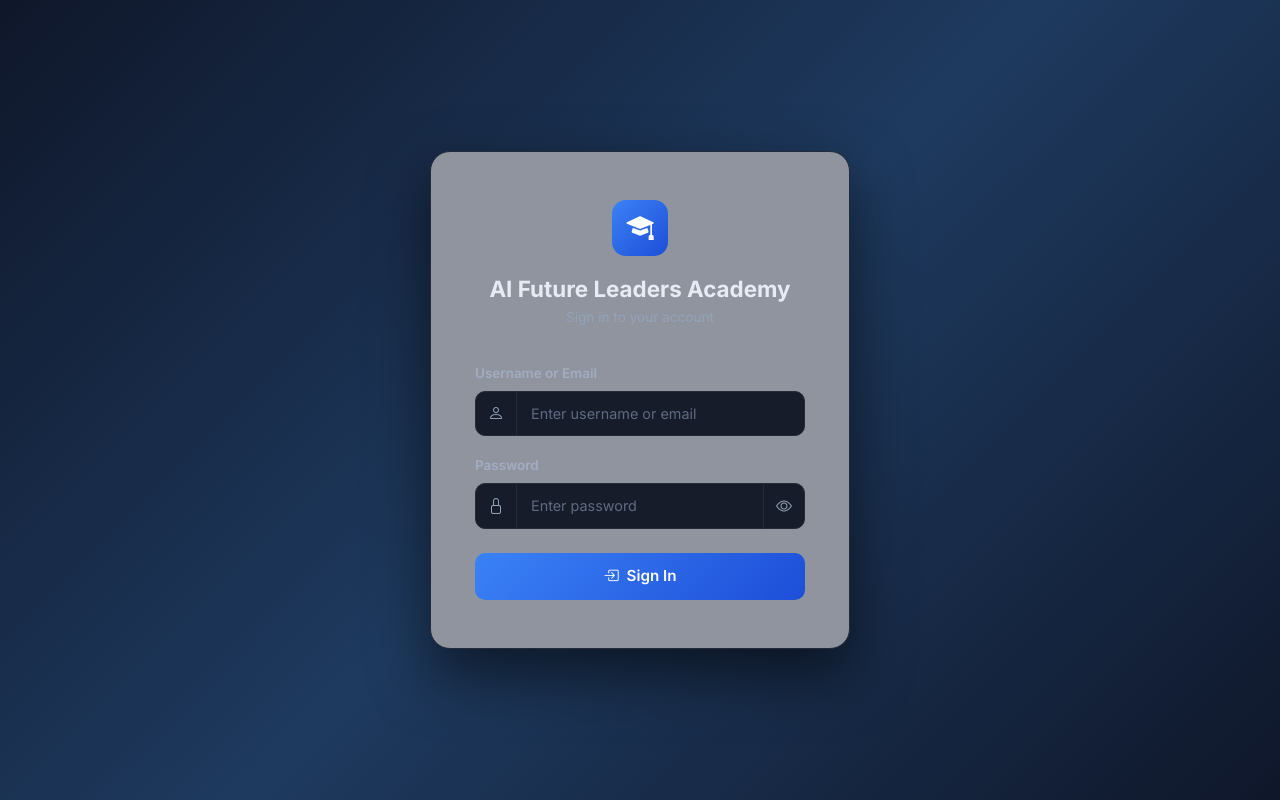
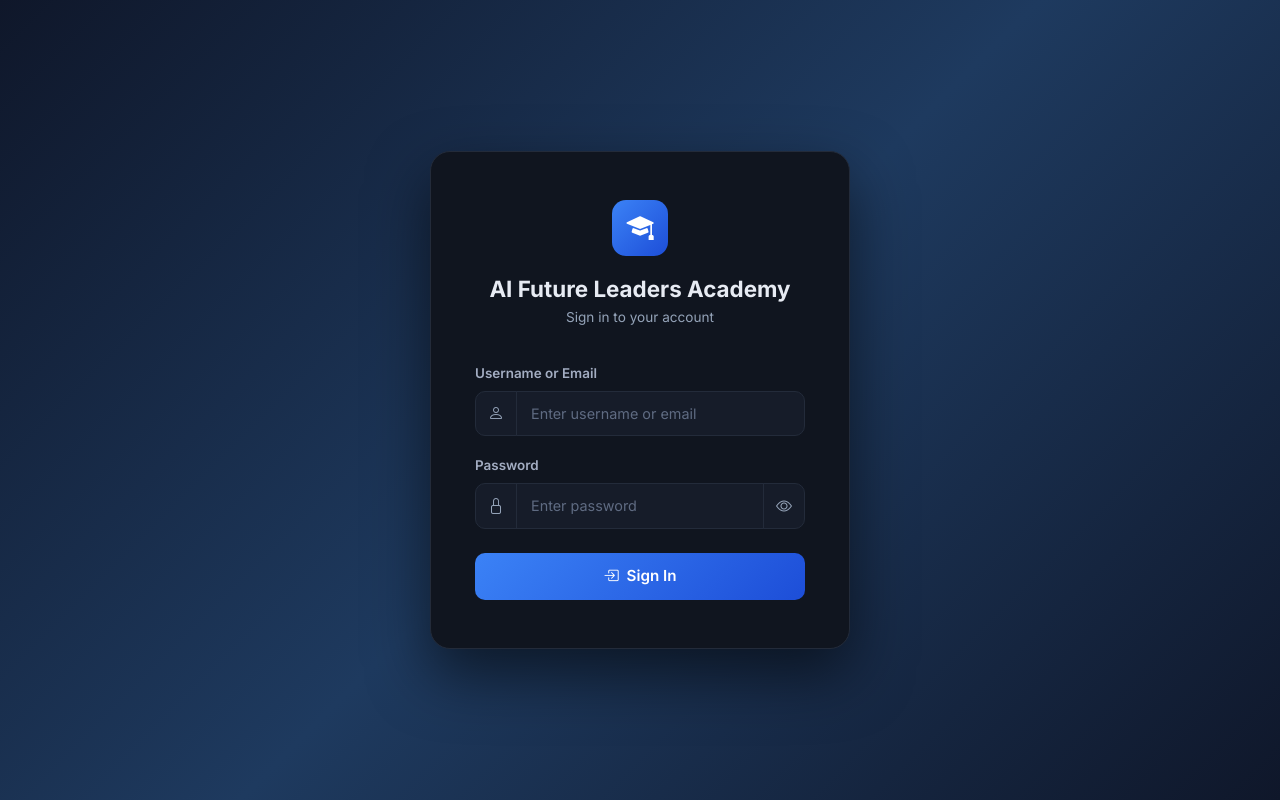
Before and after one commit to jawad50633-tech/rbms, a PHP site: page /login.php in a window 1280 px wide. Run offline with PHP 8.4, Linux system fonts and the light colour scheme.

Commit message:
ghalti ho gayi

```diff
--- a/login.php
+++ b/login.php
@@ -115,7 +115,7 @@ $csrfToken = csrfToken();
     }
 
     .login-card {
-      background: #8f949f;
+      background: #10151f;
       border: 1px solid #232b3a;
       border-radius: 20px;
       padding: 48px 44px;
```
